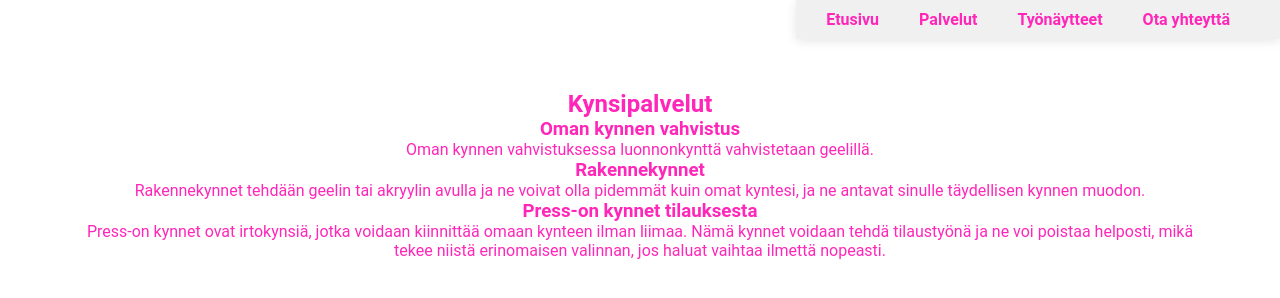
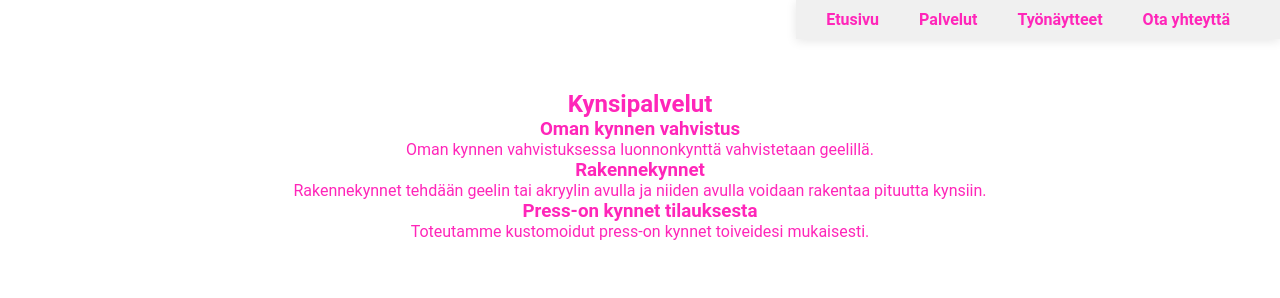
Before and after one commit to annisofia264/anniriskala.github.io, a plain HTML site: page services.html in a window 1280 px wide. Drawn offline with Linux system fonts and the light colour scheme.

Commit message:
Update services.html

```diff
--- a/services.html
+++ b/services.html
@@ -1,11 +1,13 @@
 <!DOCTYPE html>
 <html lang="fi">
+
 <head>
     <meta charset="UTF-8">
     <meta name="viewport" content="width=device-width, initial-scale=1.0">
     <title>Palvelut</title>
-    <link rel="stylesheet" href="muotoilu.css">  <!-- Linkitä sama CSS-tiedosto -->
+    <link rel="stylesheet" href="muotoilu.css"> <!-- Linkitä sama CSS-tiedosto -->
 </head>
+
 <body>
     <header>
         <nav>
@@ -21,7 +23,6 @@
     <section id="services">
         <h2>Kynsipalvelut</h2>
 
-        <!-- Alaotsikot ja palvelut -->
         <div class="service">
             <h3>Oman kynnen vahvistus</h3>
             <p>Oman kynnen vahvistuksessa luonnonkynttä vahvistetaan geelillä.</p>
@@ -29,15 +30,15 @@
 
         <div class="service">
             <h3>Rakennekynnet</h3>
-            <p>Rakennekynnet tehdään geelin tai akryylin avulla ja ne voivat olla pidemmät kuin omat kyntesi, ja ne antavat sinulle täydellisen kynnen muodon.</p>
+            <p>Rakennekynnet tehdään geelin tai akryylin avulla ja niiden avulla voidaan rakentaa pituutta kynsiin.</p>
         </div>
 
         <div class="service">
             <h3>Press-on kynnet tilauksesta</h3>
-            <p>Press-on kynnet ovat irtokynsiä, jotka voidaan kiinnittää omaan kynteen ilman liimaa. Nämä kynnet voidaan tehdä tilaustyönä ja ne voi poistaa helposti, mikä tekee niistä erinomaisen valinnan, jos haluat vaihtaa ilmettä nopeasti.</p>
+            <p>Toteutamme kustomoidut press-on kynnet toiveidesi mukaisesti.</p>
         </div>
 
     </section>
+</body>
 
-</body>
 </html>
```
